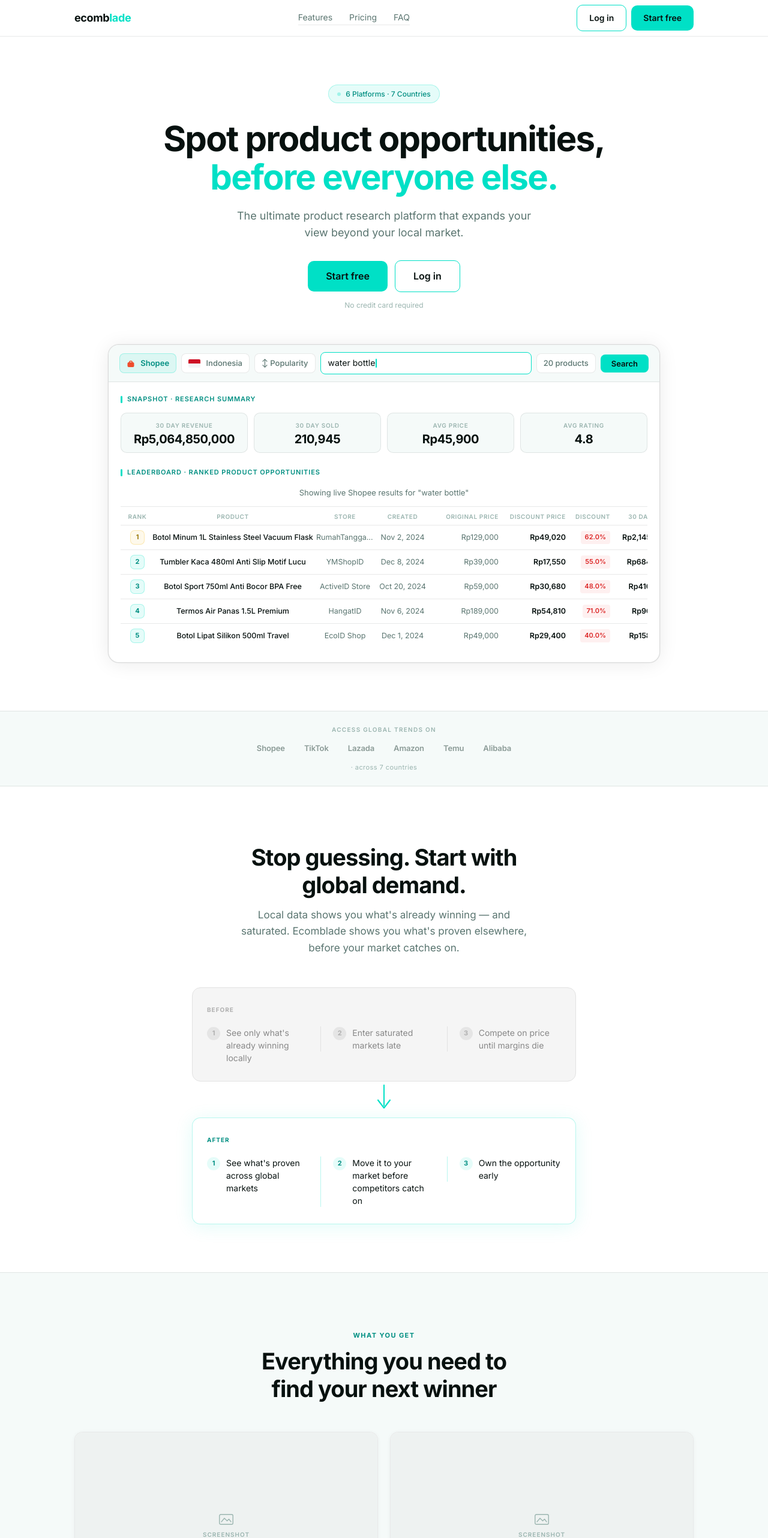
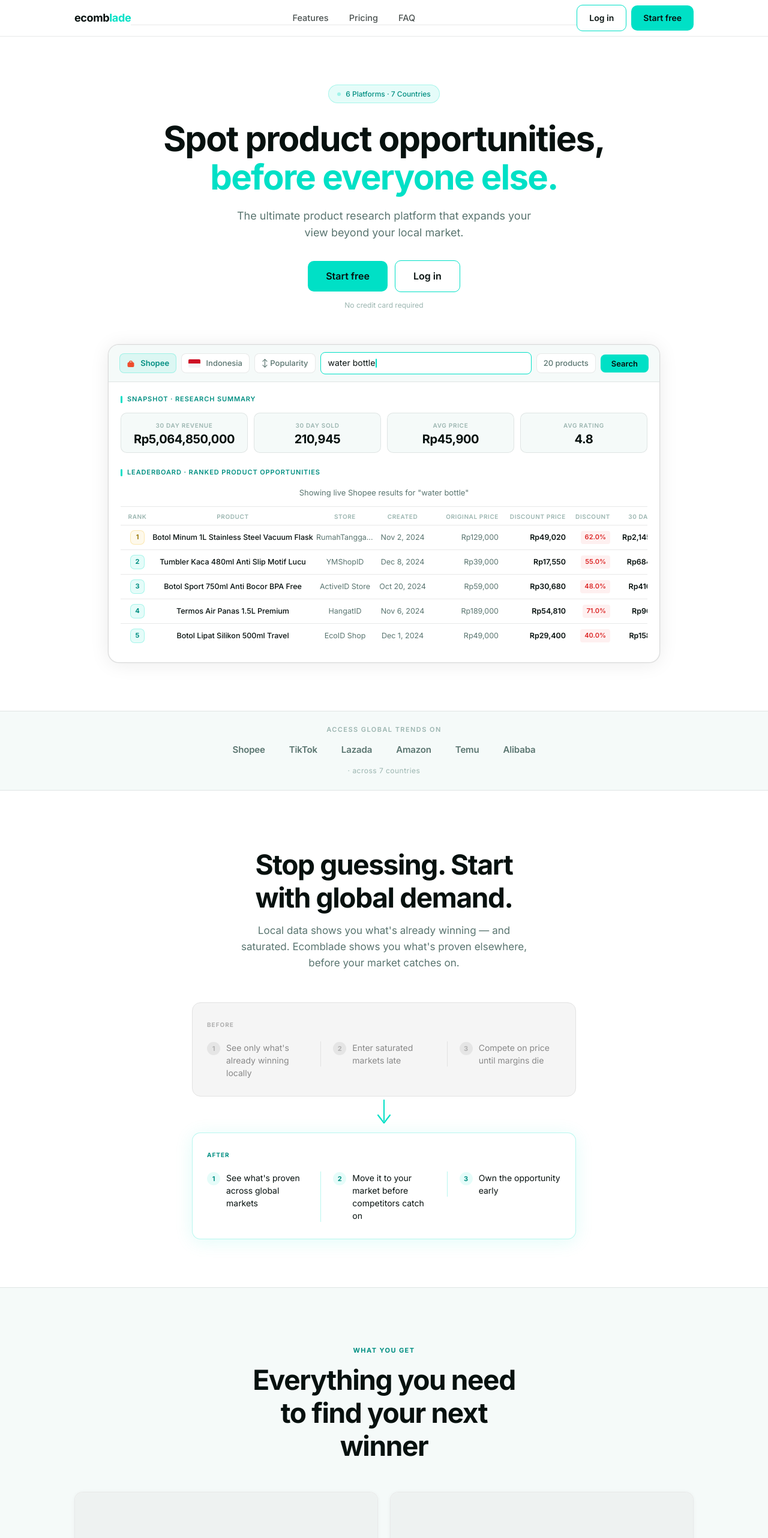
Before and after one commit to Hermesbk3/EB-landingpage-2026Aug, a plain HTML site: page index.html in a window 1280 px wide. Shown: the top 2564 px of the page at 60% size. Drawn offline with nearby package versions, Linux system fonts and the light colour scheme.

Commit message:
Update navigation and typography styles for improved layout and readability

```diff
--- a/index.html
+++ b/index.html
@@ -57,10 +57,11 @@
     .logo { font-size: 18px; font-weight: 700; letter-spacing: -0.02em; }
     .logo em { font-style: normal; color: var(--accent); }
     .nav-links {
-      display: flex; align-items: center; gap: 28px;
+      display: flex; align-items: center; justify-content: center; gap: 34px;
+      flex: 1;
     }
     .nav-links a {
-      font-size: 14px; color: var(--muted);
+      font-size: 14.5px; font-weight: 500; color: rgba(7, 17, 15, 0.72);
       text-decoration: none; transition: color 0.15s;
     }
     .nav-links a:hover { color: var(--ink); }
@@ -306,8 +307,8 @@
       text-align: center;
     }
     .tf-headline {
-      font-size: clamp(24px, 4vw, 38px);
-      font-weight: 700; letter-spacing: -0.025em; line-height: 1.2;
+      font-size: clamp(28px, 4.5vw, 46px);
+      font-weight: 700; letter-spacing: -0.03em; line-height: 1.2;
       max-width: 520px; margin-inline: auto; margin-bottom: 14px;
       color: var(--ink);
     }
@@ -391,7 +392,7 @@
       gap: 13px;
     }
     .ribbon-label {
-      font-size: 10px;
+      font-size: 11px;
       font-weight: 600;
       letter-spacing: 0.13em;
       text-transform: uppercase;
@@ -402,7 +403,7 @@
       flex-wrap: wrap;
       justify-content: center;
       align-items: center;
-      gap: 8px 32px;
+      gap: 8px 40px;
     }
     .ribbon-logo {
       display: flex;
@@ -410,19 +411,19 @@
       gap: 6px;
     }
     .ribbon-logo-name {
-      font-size: 13px;
+      font-size: 15px;
       font-weight: 600;
       letter-spacing: -0.01em;
-      color: #8a9a96;
+      color: var(--muted);
     }
     .ribbon-tag {
-      font-size: 11px;
+      font-size: 12px;
       color: var(--dim);
       letter-spacing: 0.04em;
     }
     @media (max-width: 600px) {
-      .ribbon-logos { gap: 10px 22px; }
-      .ribbon-logo-name { font-size: 12px; }
+      .ribbon-logos { gap: 10px 24px; }
+      .ribbon-logo-name { font-size: 13px; }
     }
 
     /* ── Section 3: Value cards ─────────────────────────────── */
@@ -446,9 +447,9 @@
       margin-bottom: 12px;
     }
     .val-headline {
-      font-size: clamp(24px, 4vw, 38px);
+      font-size: clamp(28px, 4.5vw, 46px);
       font-weight: 700;
-      letter-spacing: -0.025em;
+      letter-spacing: -0.03em;
       line-height: 1.2;
       color: var(--ink);
       max-width: 480px;
@@ -536,9 +537,9 @@
       margin-bottom: 12px;
     }
     .pr-headline {
-      font-size: clamp(24px, 4vw, 38px);
+      font-size: clamp(28px, 4.5vw, 46px);
       font-weight: 700;
-      letter-spacing: -0.025em;
+      letter-spacing: -0.03em;
       line-height: 1.2;
       color: var(--ink);
       margin-bottom: 10px;
@@ -688,9 +689,9 @@
       margin-bottom: 12px;
     }
     .faq-headline {
-      font-size: clamp(24px, 4vw, 38px);
+      font-size: clamp(28px, 4.5vw, 46px);
       font-weight: 700;
-      letter-spacing: -0.025em;
+      letter-spacing: -0.03em;
       line-height: 1.2;
       color: var(--ink);
     }
```
